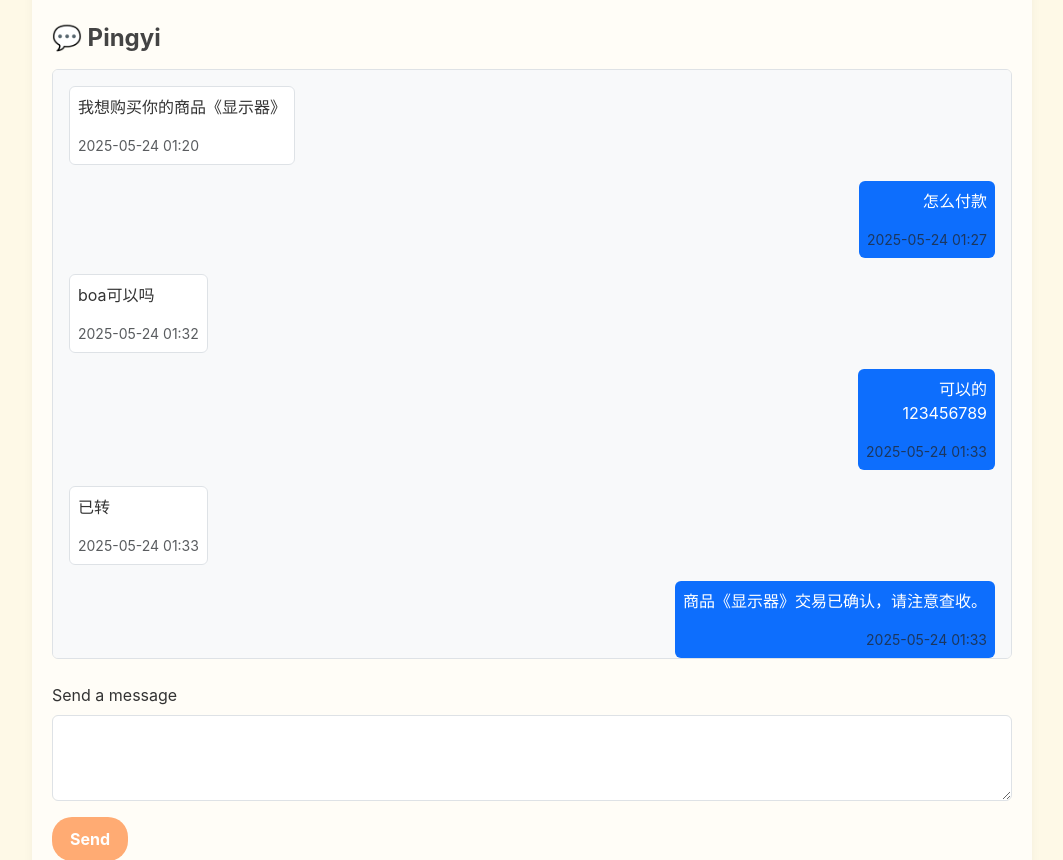
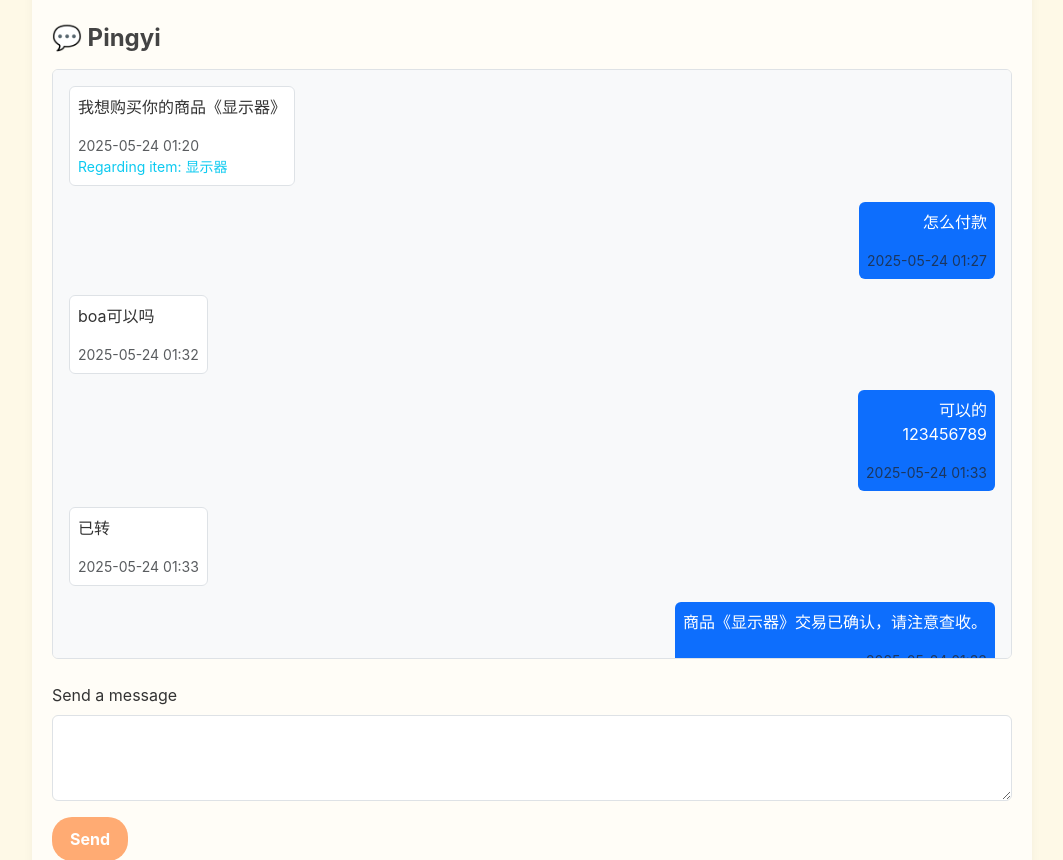
Before and after one commit to coolBill223/secondhand_marketplace, a Django app: a page that uses templates/pages/chat_thread.html in a window 1280 px wide. Shown: the part 223-1083 px from the top of the page, without its empty margins (108-1171 px from the left). Run offline with Django 5.2, Linux system fonts and the light colour scheme; a user stored in the database is signed in; data comes from the database, SQL or seed files in the repository; both versions use the stored data as it was after the commit.

Commit message:
v1.2.0 update message feature

```diff
--- a/market/models.py
+++ b/market/models.py
@@ -36,6 +36,7 @@ class Message(models.Model):
     content = models.TextField()
     timestamp = models.DateTimeField(auto_now_add=True)
     is_read = models.BooleanField(default=False)
+    item = models.ForeignKey(Item, null=True, blank=True, on_delete=models.SET_NULL)
 
     def __str__(self):
         return f"From {self.sender.username} to {self.receiver.username}"
--- a/market/urls.py
+++ b/market/urls.py
@@ -17,4 +17,7 @@ urlpatterns = [
     path('item/<int:item_id>/edit/', views.edit_item, name='edit_item'),
     path('item/<int:item_id>/delete/', views.delete_item, name='delete_item'),
     path('item/<int:item_id>/toggle_favorite/', views.toggle_favorite, name='toggle_favorite'),
+    path('item/<int:item_id>/purchase/', views.purchase_item, name='purchase_item'),
+    path('item/<int:item_id>/send_request/', views.send_purchase_request, name='send_purchase_request'),
+    path('item/<int:item_id>/confirm_deal/<str:buyer_username>/', views.confirm_deal, name='confirm_deal'),
 ]
--- a/market/views.py
+++ b/market/views.py
@@ -6,12 +6,12 @@ from django.contrib.auth.forms import UserCreationForm
 from django.contrib.auth import login
 from django.utils import translation
 from django.conf import settings
-from django.db.models import Q, Max, F
+from django.db.models import Q, Max, F, Case, When
 from django.http import JsonResponse
 from django.views.decorators.http import require_POST
 
 def home(request):
-    items = Item.objects.all().order_by('-created_at')
+    items = Item.objects.filter(is_sold=False).order_by('-created_at')
     return render(request, 'pages/home.html', {'items': items})
 
 @login_required
@@ -70,33 +70,45 @@ def my(request):
     user_items = Item.objects.filter(seller=user, is_sold=False)
     sold_orders = Order.objects.filter(item__seller=user)
     purchased_orders = Order.objects.filter(buyer=user)
+
+    sold_items = [order.item for order in sold_orders]
+    purchased_items = [order.item for order in purchased_orders]
+
     favorite_items = user.favorites.all()
+
     return render(request, 'pages/my.html', {
         'user_items': user_items,
-        'sold_orders': sold_orders,
-        'purchased_orders': purchased_orders,
+        'sold_items': sold_items,
+        'purchased_items': purchased_items,
         'favorite_items': favorite_items,
     })
 
+
+
+from django.db.models import Max, Subquery, OuterRef
 
 @login_required
 def messages_center(request):
     user = request.user
 
-    latest_by_pair = (
+    all_threads = (
         Message.objects
         .filter(Q(sender=user) | Q(receiver=user))
-        .values('sender', 'receiver')
-        .annotate(latest_time=Max('timestamp'))
-        .values('latest_time')
+        .annotate(
+            partner=Case(
+                When(sender=user, then=F('receiver')),
+                default=F('sender'),
+                )
+        )
     )
 
-    latest_conversations = (
-        Message.objects
-        .filter(Q(sender=user) | Q(receiver=user))
-        .filter(timestamp__in=latest_by_pair)
-        .order_by('-timestamp')
+    latest_message_ids = (
+        all_threads.values('partner')
+        .annotate(latest_id=Max('id'))
+        .values_list('latest_id', flat=True)
     )
+
+    latest_conversations = Message.objects.filter(id__in=latest_message_ids).order_by('-timestamp')
 
     for msg in latest_conversations:
         msg.other_user = msg.receiver if msg.sender == user else msg.sender
@@ -104,6 +116,7 @@ def messages_center(request):
     return render(request, 'pages/messages.html', {
         'latest_conversations': latest_conversations
     })
+
 
 @login_required
 def chat_thread(request, username):
@@ -161,10 +174,61 @@ def delete_item(request, item_id):
 
 @login_required
 @require_POST
+def purchase_item(request, item_id):
+    item = get_object_or_404(Item, id=item_id)
+    if item.is_sold:
+        return JsonResponse({"error": "Item already sold."}, status=400)
+    if item.seller == request.user:
+        return JsonResponse({"error": "You cannot buy your own item."}, status=403)
+
+    Order.objects.create(buyer=request.user, item=item)
+    item.is_sold = True
+    item.save()
+    return redirect('my')
+
+
+@login_required
+@require_POST
 def toggle_favorite(request, item_id):
     item = get_object_or_404(Item, id=item_id)
     if request.user in item.favorited_by.all():
         item.favorited_by.remove(request.user)
     else:
         item.favorited_by.add(request.user)
-    return JsonResponse({'success': True})
+    return redirect('item_detail', item_id=item.id)
+
+@login_required
+@require_POST
+def send_purchase_request(request, item_id):
+    item = get_object_or_404(Item, id=item_id)
+    if item.is_sold or item.seller == request.user:
+        return JsonResponse({"error": "Invalid request"}, status=400)
+
+    Message.objects.create(
+        sender=request.user,
+        receiver=item.seller,
+        content=f"我想购买你的商品《{item.title}》",
+        item=item
+    )
+    return redirect('chat_thread', username=item.seller.username)
+
+@login_required
+@require_POST
+def confirm_deal(request, item_id, buyer_username):
+    item = get_object_or_404(Item, id=item_id, seller=request.user)
+    buyer = get_object_or_404(User, username=buyer_username)
+
+    if item.is_sold:
+        return JsonResponse({"error": "Item already sold."}, status=400)
+
+    Order.objects.create(buyer=buyer, item=item)
+    item.is_sold = True
+    item.save()
+
+    Message.objects.create(
+        sender=request.user,
+        receiver=buyer,
+        content=f"商品《{item.title}》交易已确认，请注意查收。",
+        item=item
+    )
+    return redirect('chat_thread', username=buyer.username)
--- a/templates/pages/chat_thread.html
+++ b/templates/pages/chat_thread.html
@@ -13,6 +13,14 @@
         <small class="d-block text-muted mt-1">{{ message.timestamp|date:"Y-m-d H:i" }}</small>
         {% if message.item %}
           <small class="d-block text-info">{% trans "Regarding item:" %} {{ message.item.title }}</small>
+
+          {% if request.user == message.receiver and not message.item.is_sold %}
+            <form method="post" action="{% url 'confirm_deal' message.item.id message.sender.username %}" class="mt-2">
+              {% csrf_token %}
+              <button type="submit" class="btn btn-success btn-sm">✅ {% trans "Confirm Deal" %}</button>
+            </form>
+          {% endif %}
+
         {% endif %}
       </div>
     </div>
--- a/templates/pages/messages.html
+++ b/templates/pages/messages.html
@@ -7,7 +7,7 @@
 
 <ul class="list-group">
   {% for msg in latest_conversations %}
-    <li class="list-group-item d-flex justify-content-between align-items-start">
+    <a href="{% url 'chat_thread' msg.other_user.username %}" class="list-group-item list-group-item-action d-flex justify-content-between align-items-start text-decoration-none">
       <div class="ms-2 me-auto">
         <div class="fw-bold">
           {{ msg.other_user.username }}
@@ -18,7 +18,7 @@
         <small class="text-muted">{{ msg.content|truncatewords:10 }}</small>
       </div>
       <span class="text-muted small">{{ msg.timestamp|date:"Y-m-d H:i" }}</span>
-    </li>
+    </a>
   {% empty %}
     <li class="list-group-item">{% trans "No messages yet." %}</li>
   {% endfor %}
```
Also changed, not shown: templates/pages/item_detail.html (+25 -0 lines), db.sqlite3.
